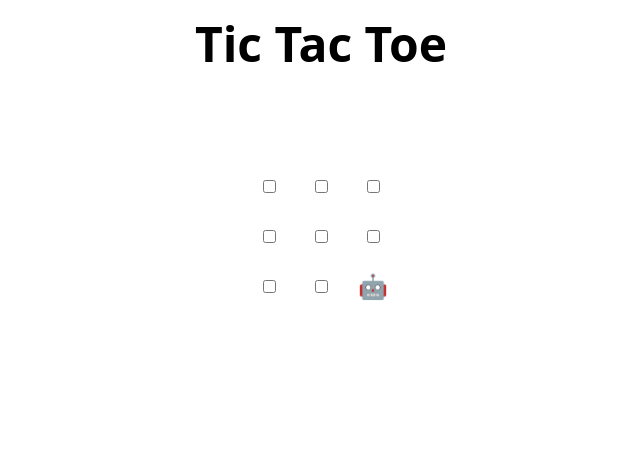
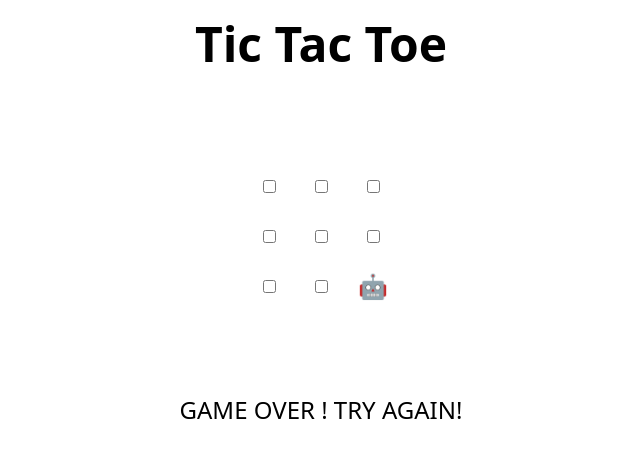
Before and after one commit to DaisyKirui/pull-requests, a plain HTML site: page index.html in a window 1280 px wide. Shown: the whole page, without its empty margins (319-959 px from the left). Drawn offline with Linux system fonts and the light colour scheme.

Commit message:
Update index.html
New Game Over message

```diff
--- a/index.html
+++ b/index.html
@@ -48,7 +48,7 @@
 </table>
 
 <h2 hidden>Game over, refresh to play again 🧑‍💻 🤖!</h2>
-
+GAME OVER ! TRY AGAIN!
 <script>
   // Initialization
   const boxes = Array.from(document.querySelectorAll('td'))
```
